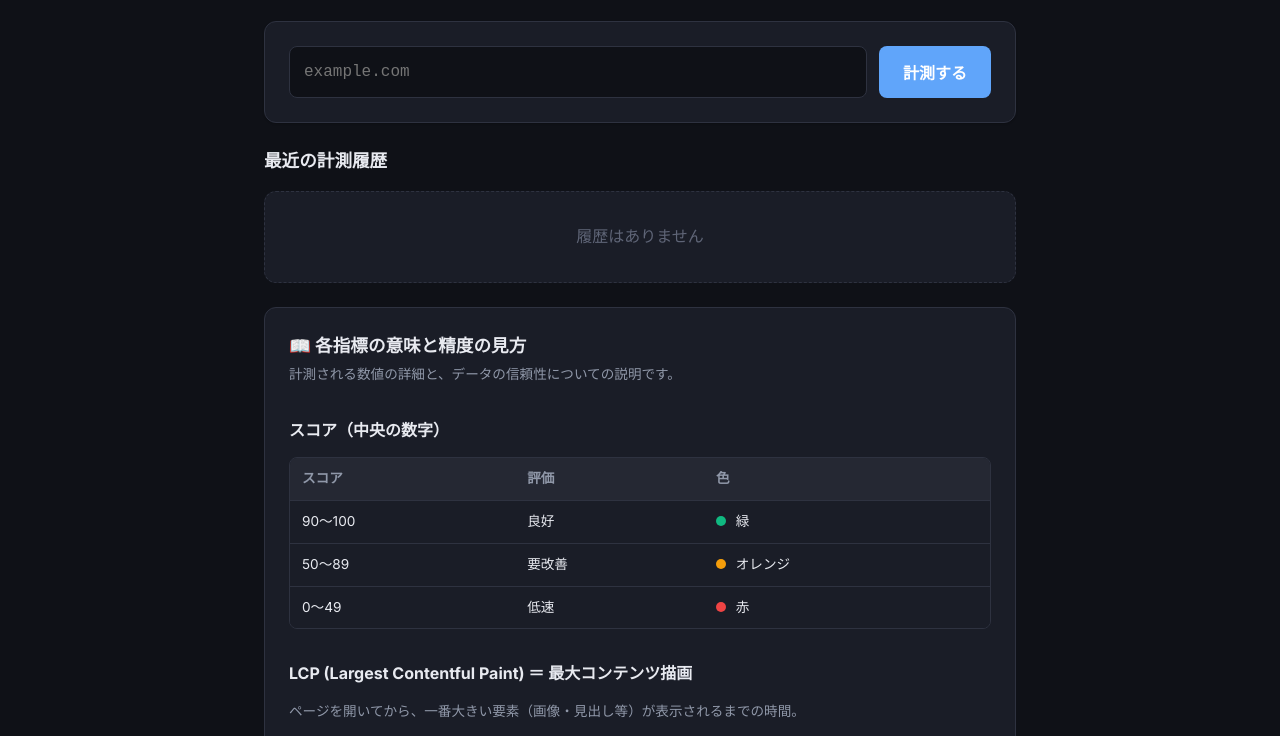
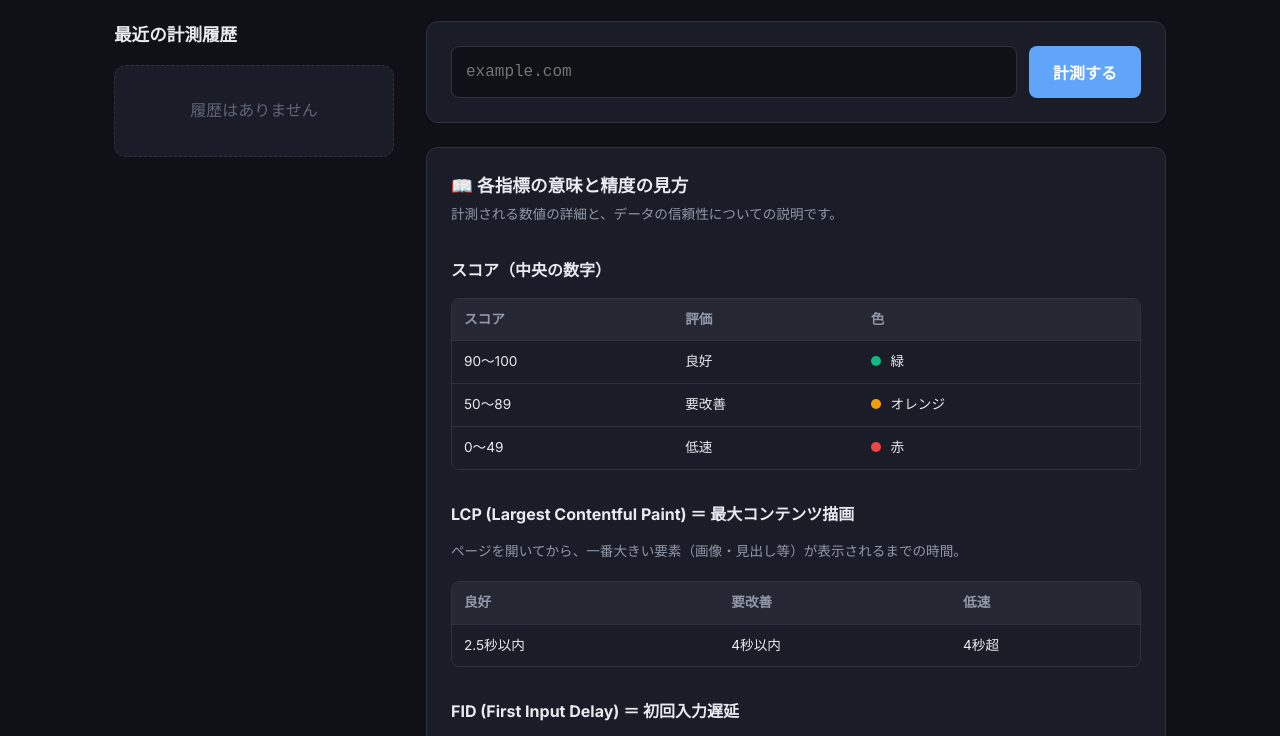
Before and after one commit to SakuragiRaku/site-speed-checker, a plain HTML site: page index.html in a window 1280 px wide. Shown: the part 106-842 px from the top of the page. Drawn offline with Linux system fonts and the light colour scheme.

Commit message:
feat: 最近の計測履歴を左サイドバーに配置する2カラムレイアウトに変更

```diff
--- a/index.html
+++ b/index.html
@@ -21,12 +21,24 @@
       </div>
     </header>
 
+    <div class="app-layout">
+      <!-- 左サイドバー（履歴） -->
+      <aside class="app-sidebar">
+        <div class="history-section">
+          <h3>最近の計測履歴</h3>
+          <div id="history-list" class="history-list"></div>
+          <div id="history-empty" class="empty-state" style="display:none;">履歴はありません</div>
+        </div>
+      </aside>
+
+      <!-- 右メインコンテンツ -->
+      <main class="app-main">
         <div class="url-input-section">
           <form id="speed-form" class="speed-form">
             <input type="text" id="target-url" placeholder="example.com" required>
             <button type="submit" id="analyze-btn" class="primary-btn">
               <span class="btn-text">計測する</span>
-          <span class="btn-loading" style="display:none;">計測中... (約10〜30秒)</span>
+              <span class="btn-loading" style="display:none;">計測中... (約20秒)</span>
             </button>
           </form>
         </div>
@@ -98,13 +110,6 @@
             <p class="opportunities-sub">ページの読み込み速度をさらに改善できるポイントです。</p>
             <div id="opp-list" class="opp-list"></div>
           </div>
-    </div>
-
-    <!-- 履歴 -->
-    <div class="history-section">
-      <h3>最近の計測履歴</h3>
-      <div id="history-list" class="history-list"></div>
-      <div id="history-empty" class="empty-state" style="display:none;">履歴はありません</div>
         </div>
 
         <!-- 指標の説明 -->
@@ -185,6 +190,8 @@
 
           </div>
         </div>
+      </main>
+    </div>
 
 
   </div>
--- a/style.css
+++ b/style.css
@@ -3,7 +3,11 @@
 [data-theme=dark]{--bg-primary:#0f1117;--bg-secondary:#1a1d27;--bg-tertiary:#252833;--text-primary:#e8eaf0;--text-secondary:#9098a9;--text-tertiary:#5f6577;--border:#2e3240;--accent:#60a5fa;--accent-hover:#93c5fd;--shadow-sm:0 1px 2px rgba(0,0,0,.2);--shadow-md:0 4px 12px rgba(0,0,0,.3)}
 *{margin:0;padding:0;box-sizing:border-box}
 body{font-family:'Inter',sans-serif;background:var(--bg-primary);color:var(--text-primary);line-height:1.6;min-height:100vh;transition:all var(--transition)}
-.app-container{max-width:800px;margin:0 auto;padding:24px}
+.app-container{max-width:1100px;margin:0 auto;padding:24px}
+.app-layout{display:flex;gap:32px;align-items:flex-start}
+.app-sidebar{width:280px;flex-shrink:0;position:sticky;top:24px}
+.app-main{flex:1;min-width:0}
+@media(max-width:800px){.app-layout{flex-direction:column-reverse}.app-sidebar{width:100%;position:static}}
 .app-header{display:flex;justify-content:space-between;align-items:flex-start;margin-bottom:24px;padding-bottom:16px;border-bottom:1px solid var(--border)}
 .app-header h1{font-size:1.5rem;font-weight:800}
 .header-sub{font-size:.85rem;color:var(--text-secondary);margin-top:2px}
```
Lines whose indentation alone changed are shown as unchanged.
